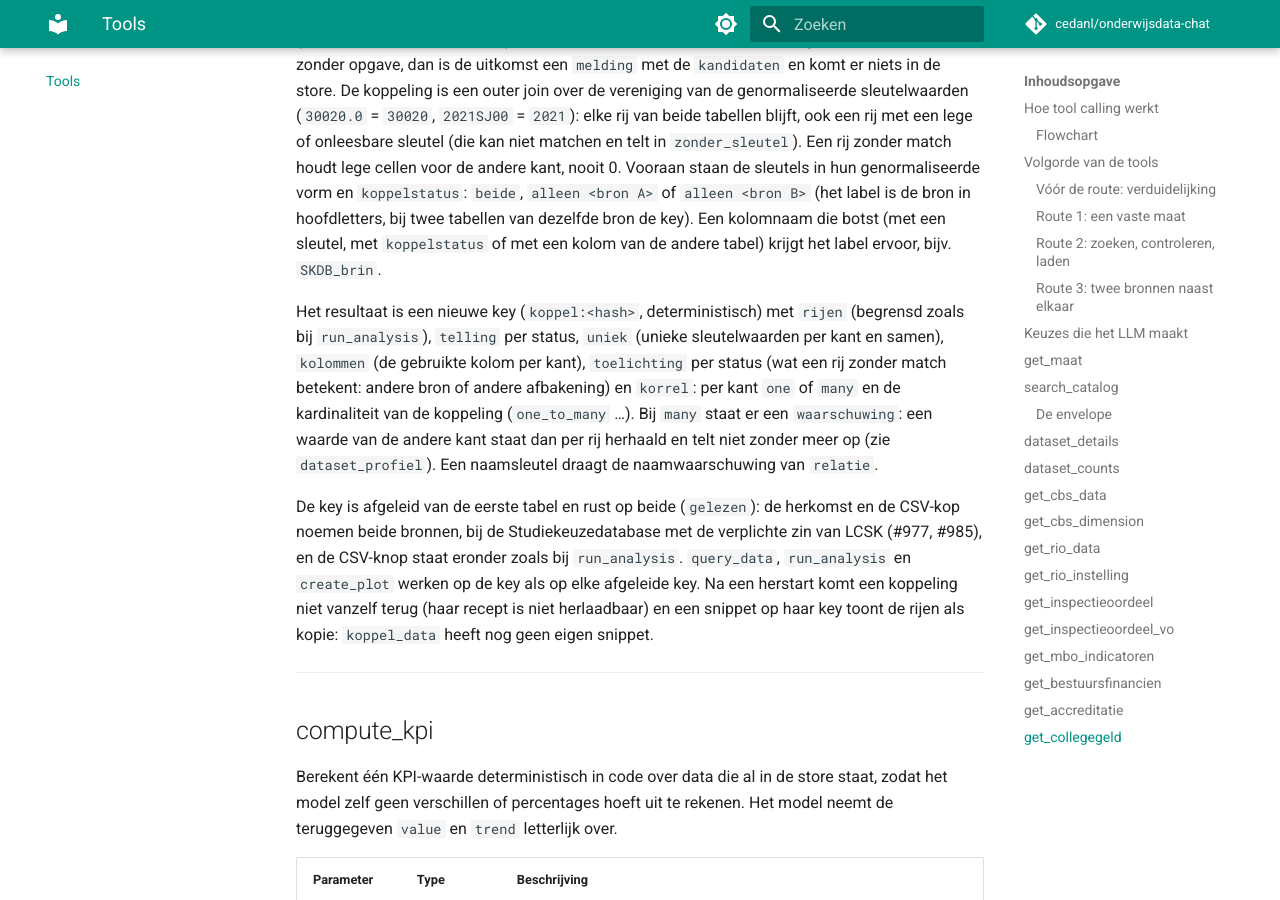
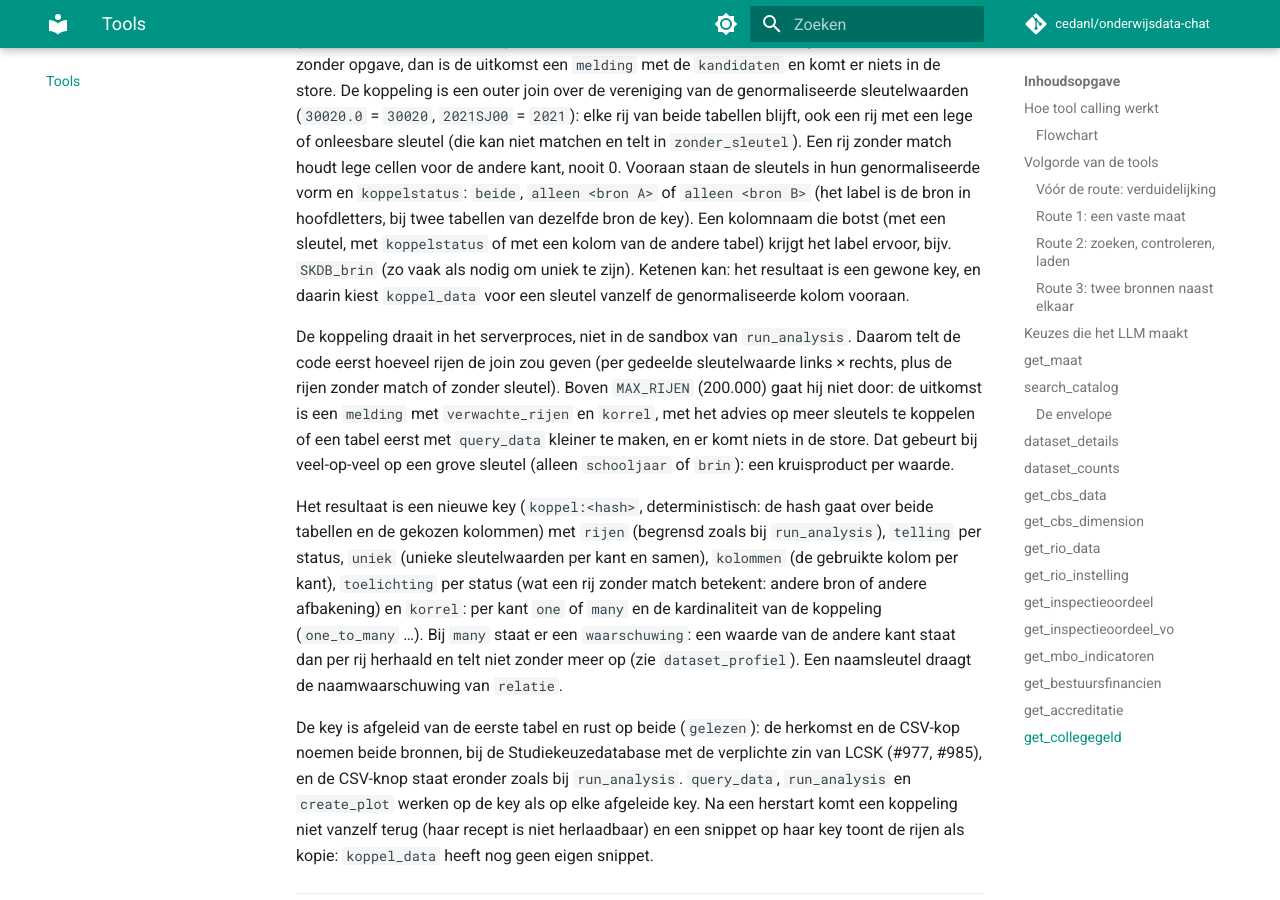
Before and after one commit to cedanl/onderwijsdata-chat, an MkDocs documentation site: the page built from docs/tools.md, in a window 1280 px wide and 900 px high, scrolled down 27401 px. Built offline with MkDocs 1.6.1 and Material for MkDocs 9.7.7, drawn with Linux system fonts in a browser that asks for light colours; comment, search, counter and statistics services are not loaded.

Commit message:
docs(tools): document the koppel_data row limit and chaining
Refs #988

Co-Authored-By: Claude Opus 5.5 <noreply@anthropic.com>

```diff
--- a/docs/tools.md
+++ b/docs/tools.md
@@ -856,9 +856,17 @@ sleutel (die kan niet matchen en telt in `zonder_sleutel`). Een rij zonder match
 nooit 0. Vooraan staan de sleutels in hun genormaliseerde vorm en `koppelstatus`: `beide`, `alleen <bron A>` of
 `alleen <bron B>` (het label is de bron in hoofdletters, bij twee tabellen van dezelfde bron de key). Een kolomnaam die
 botst (met een sleutel, met `koppelstatus` of met een kolom van de andere tabel) krijgt het label ervoor, bijv.
-`SKDB_brin`.
+`SKDB_brin` (zo vaak als nodig om uniek te zijn). Ketenen kan: het resultaat is een gewone key, en daarin kiest
+`koppel_data` voor een sleutel vanzelf de genormaliseerde kolom vooraan.
 
-Het resultaat is een nieuwe key (`koppel:<hash>`, deterministisch) met `rijen` (begrensd zoals bij `run_analysis`),
+De koppeling draait in het serverproces, niet in de sandbox van `run_analysis`. Daarom telt de code eerst hoeveel rijen
+de join zou geven (per gedeelde sleutelwaarde links × rechts, plus de rijen zonder match of zonder sleutel). Boven
+`MAX_RIJEN` (200.000) gaat hij niet door: de uitkomst is een `melding` met `verwachte_rijen` en `korrel`, met het advies
+op meer sleutels te koppelen of een tabel eerst met `query_data` kleiner te maken, en er komt niets in de store. Dat
+gebeurt bij veel-op-veel op een grove sleutel (alleen `schooljaar` of `brin`): een kruisproduct per waarde.
+
+Het resultaat is een nieuwe key (`koppel:<hash>`, deterministisch: de hash gaat over beide tabellen en de gekozen
+kolommen) met `rijen` (begrensd zoals bij `run_analysis`),
 `telling` per status, `uniek` (unieke sleutelwaarden per kant en samen), `kolommen` (de gebruikte kolom per kant),
 `toelichting` per status (wat een rij zonder match betekent: andere bron of andere afbakening) en `korrel`: per kant
 `one` of `many` en de kardinaliteit van de koppeling (`one_to_many` …). Bij `many` staat er een `waarschuwing`: een
```
Also changed, not shown: changelog.d/988-koppel-data.md (+2 -0 lines).
